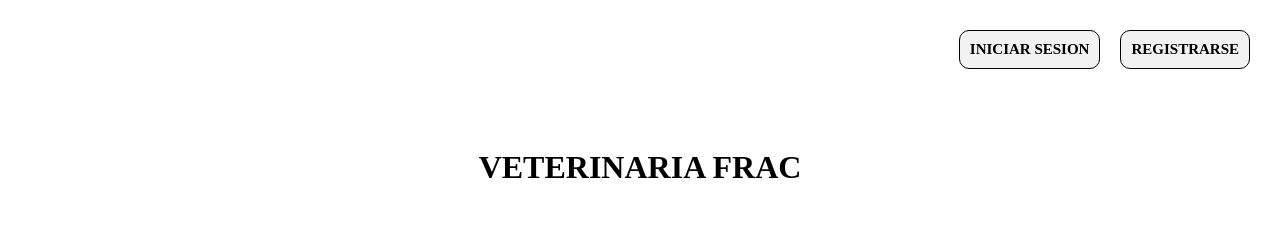
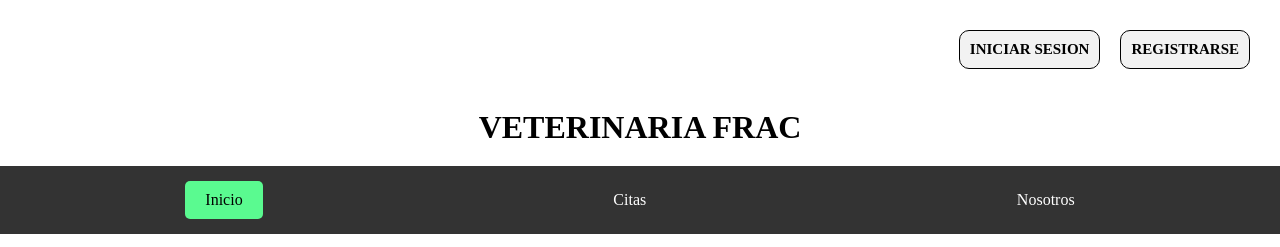
Before and after one commit to JulioKrack/Veterinaria_frac, a PHP site: page /html/index.html in a window 1280 px wide. Shown: the top 247 px of the page. Run offline with PHP 8.4, Linux system fonts and the light colour scheme.

Commit message:
se hizo la barra de navegación

```diff
--- a/css/home.css
+++ b/css/home.css
@@ -14,7 +14,7 @@ html {
     display: block;
     text-align: center;
     text-transform: uppercase;
-    padding: 40px;
+    padding: 35px auto 40px auto;
     margin: 20px;
 
 }
@@ -29,22 +29,45 @@ html {
     margin-top: 30px ;
 }
 
-.navegacion{
+.contenedor {
+    background-color: #333;
+    padding: 10px;
+
+  }
+  .navegacion {
     display: flex;
     justify-content: space-around;
-    border-bottom-style: solid;
-    padding: 15px;
+    padding: 5px 10px;
+  }
 
+  .navegacion a {
+    text-decoration: none;
+    color: white;
+    padding: 10px 20px;
+    border-radius: 5px;
+  }
+
+  .navegacion a:hover {
+    background-color: #555;
+    padding: 10px 20px;
+    border-radius: 5px;
+  }
+
+  .navegacion a:active{
+    background-color: #5AFA90;
+    color:black;
+    padding: 10px 20px;
+    border-radius: 5px;
+  }
+
+#inicio{
+    background-color: #5AFA90;
+    color: black;
+    padding: 10px 20px;
+    border-radius: 5px;
 }
 
-.enlace{
-    text-decoration: none;
-    text-transform: uppercase;
-}
 
-.enlace:hover{
-    border-bottom-style: solid 5px black;
-}
 
 .ingreso{
     display: flex;
--- a/html/index.html
+++ b/html/index.html
@@ -15,10 +15,9 @@
         <h1 class="titulo">veterinaria frac</h1>
         <div class="contenedor">
             <nav class="navegacion">
-                <a class="enlace" href="index.html">Inicio</a>
+                <a class="enlace" id="inicio" href="index.html">Inicio</a>
                 <a class="enlace" href="#">Citas</a>
                 <a class="enlace" href="#">Nosotros</a>
-                <a href="#">prueba</a>
             </nav>
         </div>
         <div class="hero"></div>
```
